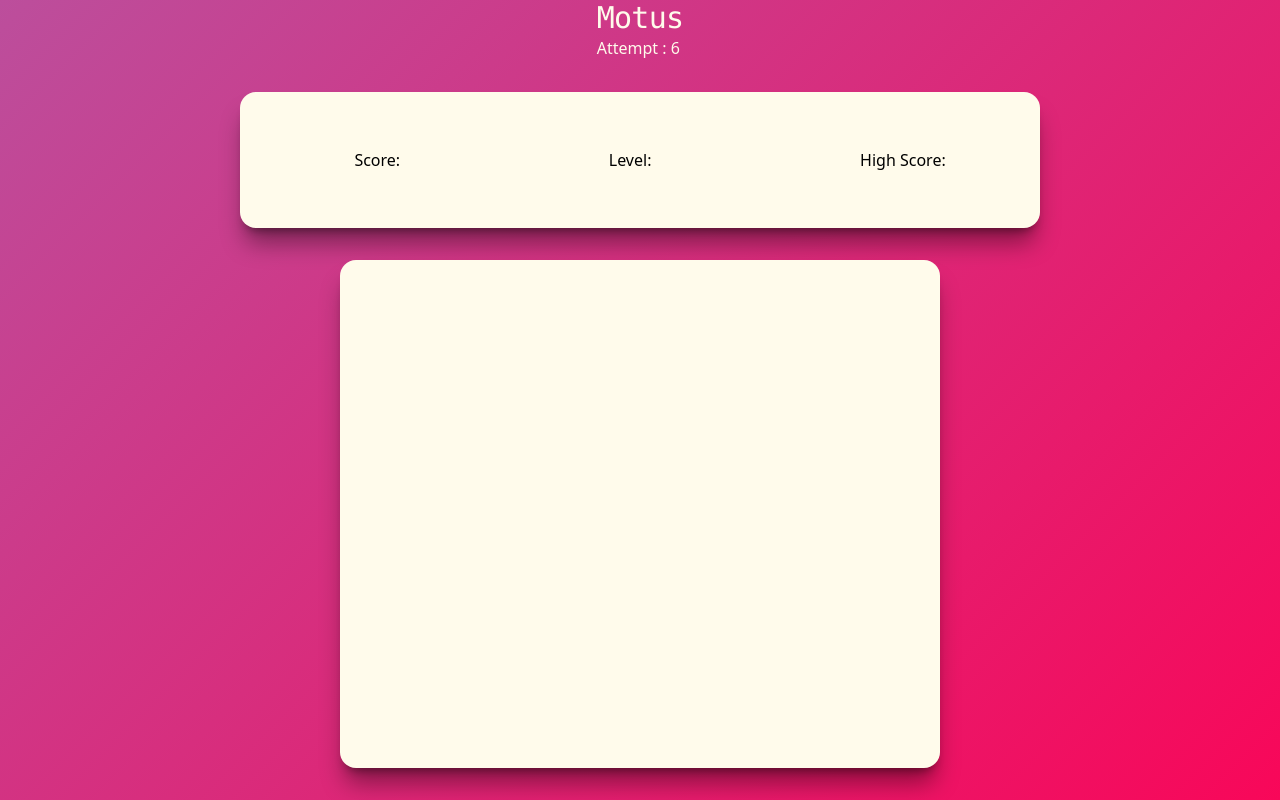
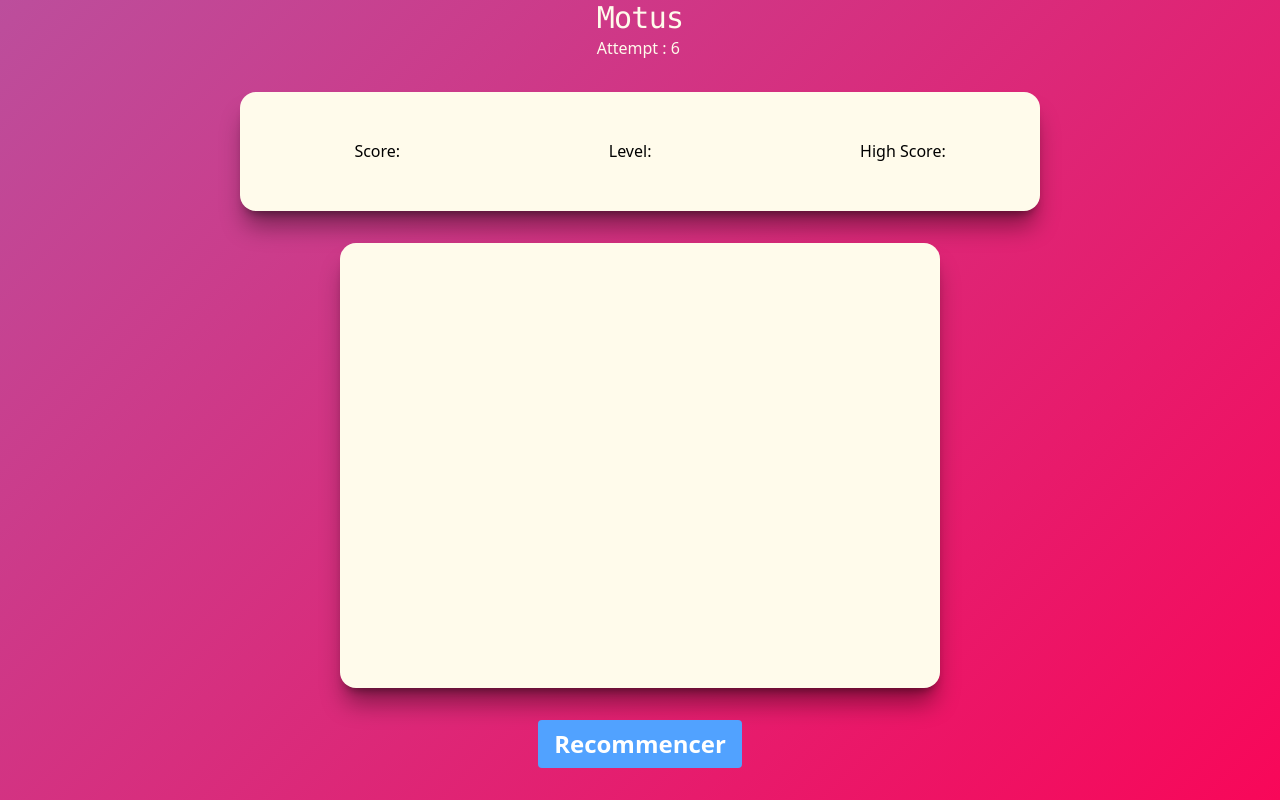
Before and after one commit to AbakarLol/Motus, a React (Vite) app in the folder Frontend/: page / in a window 1280 px wide. Built offline with nearby package versions, Linux system fonts and the light colour scheme; some icons are missing.

Commit message:
add reset option

```diff
--- a/Frontend/src/components/App.jsx
+++ b/Frontend/src/components/App.jsx
@@ -2,6 +2,7 @@ import Footer from "./Footer"
 import Header from "./Header"
 import Board from "./Board"
 import Field from "./Field"
+import Button from "./Button"
 
 
 
@@ -13,6 +14,7 @@ function App() {
       <Header />
       <Board />
       <Field />
+      <Button />
       <Footer />
     </div>
 
--- /dev/null
+++ b/Frontend/src/components/Button.jsx
@@ -0,0 +1,9 @@
+export default function Button(){
+    return(
+        <div>
+            <button className="bg-blue-400 hover:bg-blue-700 text-white text-2xl font-bold py-2 px-4 rounded">
+                Recommencer
+            </button>
+        </div>
+    )
+}
```
